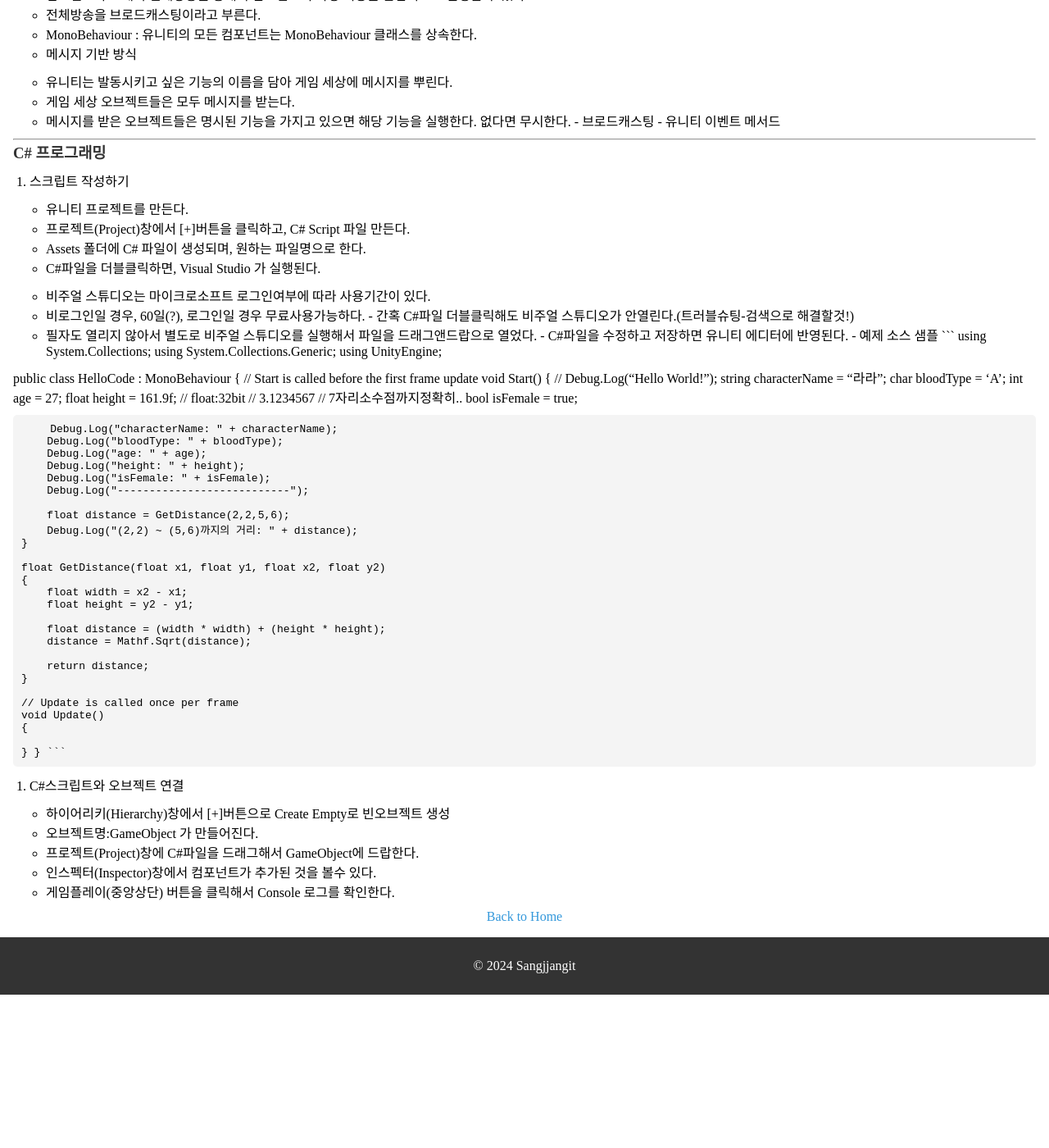
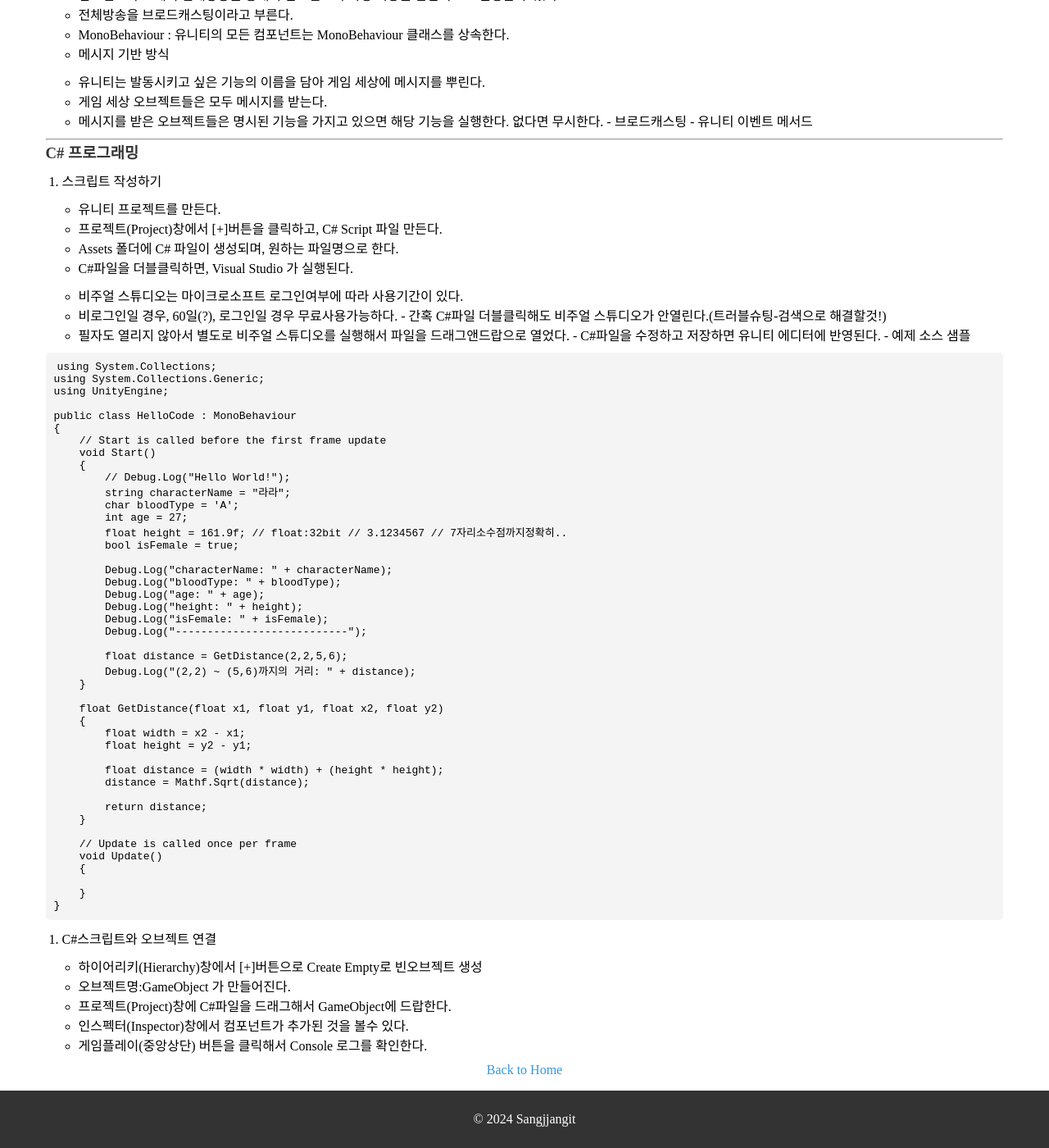
Before and after one commit to sangjjangit/sangjjangit.github.io, a Jekyll site: the page built from _posts/2024-09-22-Unity-Start.md, in a window 1280 px wide and 1400 px high, scrolled down 2795 px. Shown: the whole window at 82% size. Built offline with Jekyll 4.4.1, drawn with Linux system fonts in a browser that asks for light colours; before the commit the page ends 4008 px from its top, so only the background shows below that.

Commit message:
unity posts

````diff
--- a/_posts/2024-09-22-Unity-Start.md
+++ b/_posts/2024-09-22-Unity-Start.md
@@ -144,7 +144,8 @@ excerpt: "유니티를 시작하다."
     - 필자도 열리지 않아서 별도로 비주얼 스튜디오를 실행해서 파일을 드래그앤드랍으로 열었다.
   - C#파일을 수정하고 저장하면 유니티 에디터에 반영된다.
   - 예제 소스 샘플
-```
+
+```C#
 using System.Collections;
 using System.Collections.Generic;
 using UnityEngine;
````
